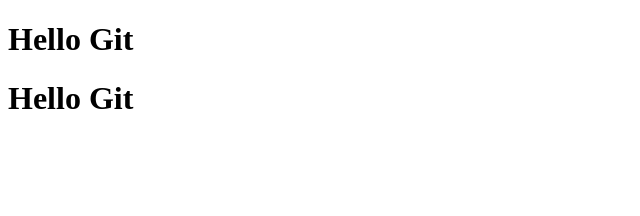
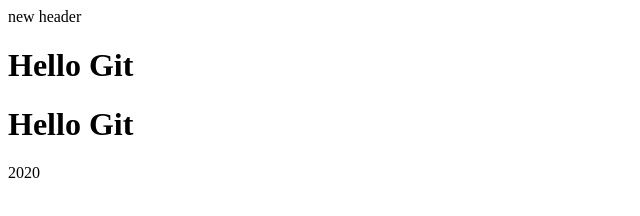
Before and after one commit to mohsensafi61/git-project, a plain HTML site: page index.html in a window 1280 px wide. Shown: the whole page, without its empty margins (0-640 px from the left). Drawn offline with Linux system fonts and the light colour scheme.

Commit message:
some changes

```diff
--- a/index.html
+++ b/index.html
@@ -7,10 +7,13 @@
     <title>Document</title>
 </head>
 <body>
+    <header>new header</header>
     <div class="banner"></div>
     <h1>Hello Git</h1>
     <h1>Hello Git</h1>
-
+    <footer>
+        2020
+    </footer>
 
     <script src="script.js"></script>
 </body>
```
